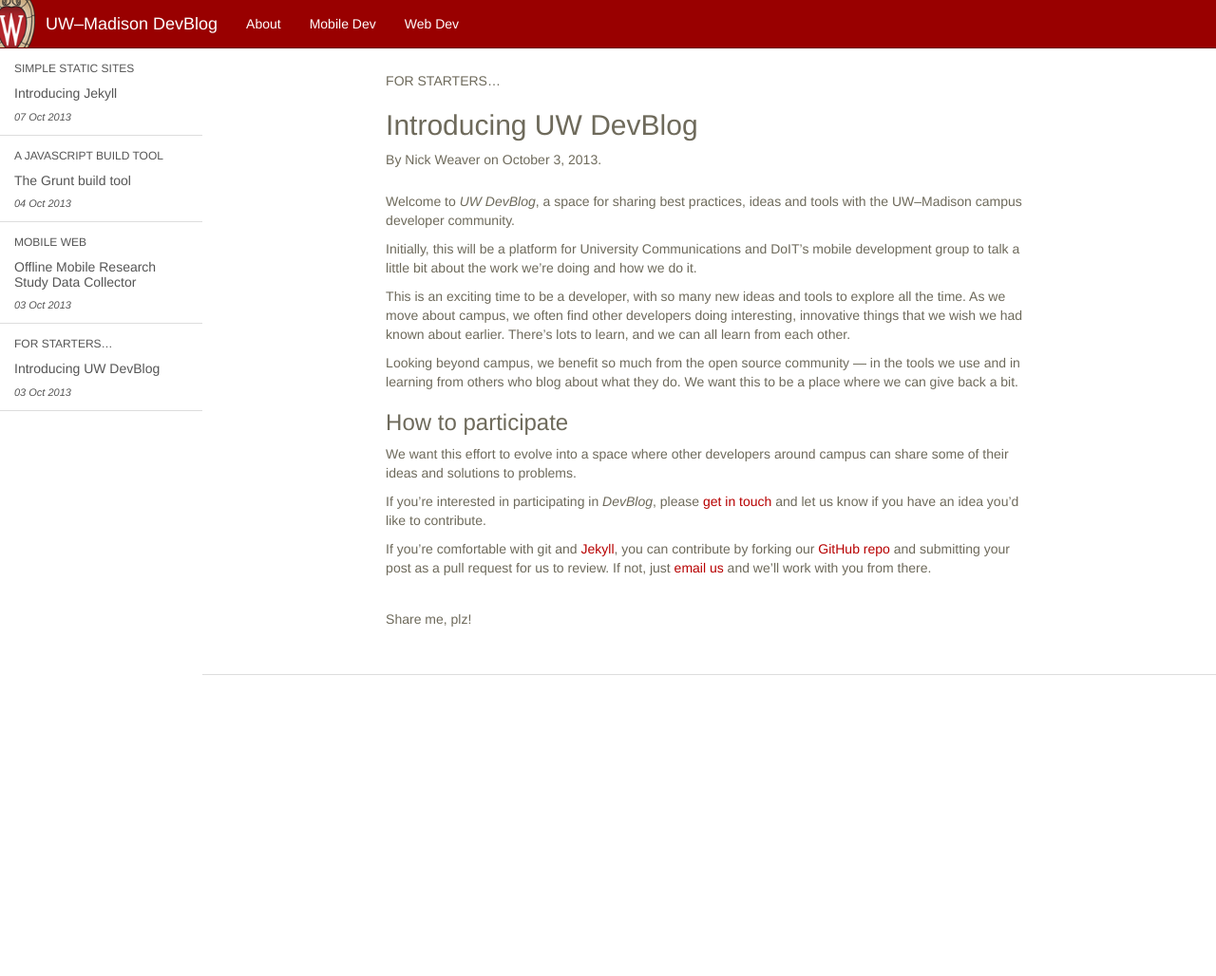
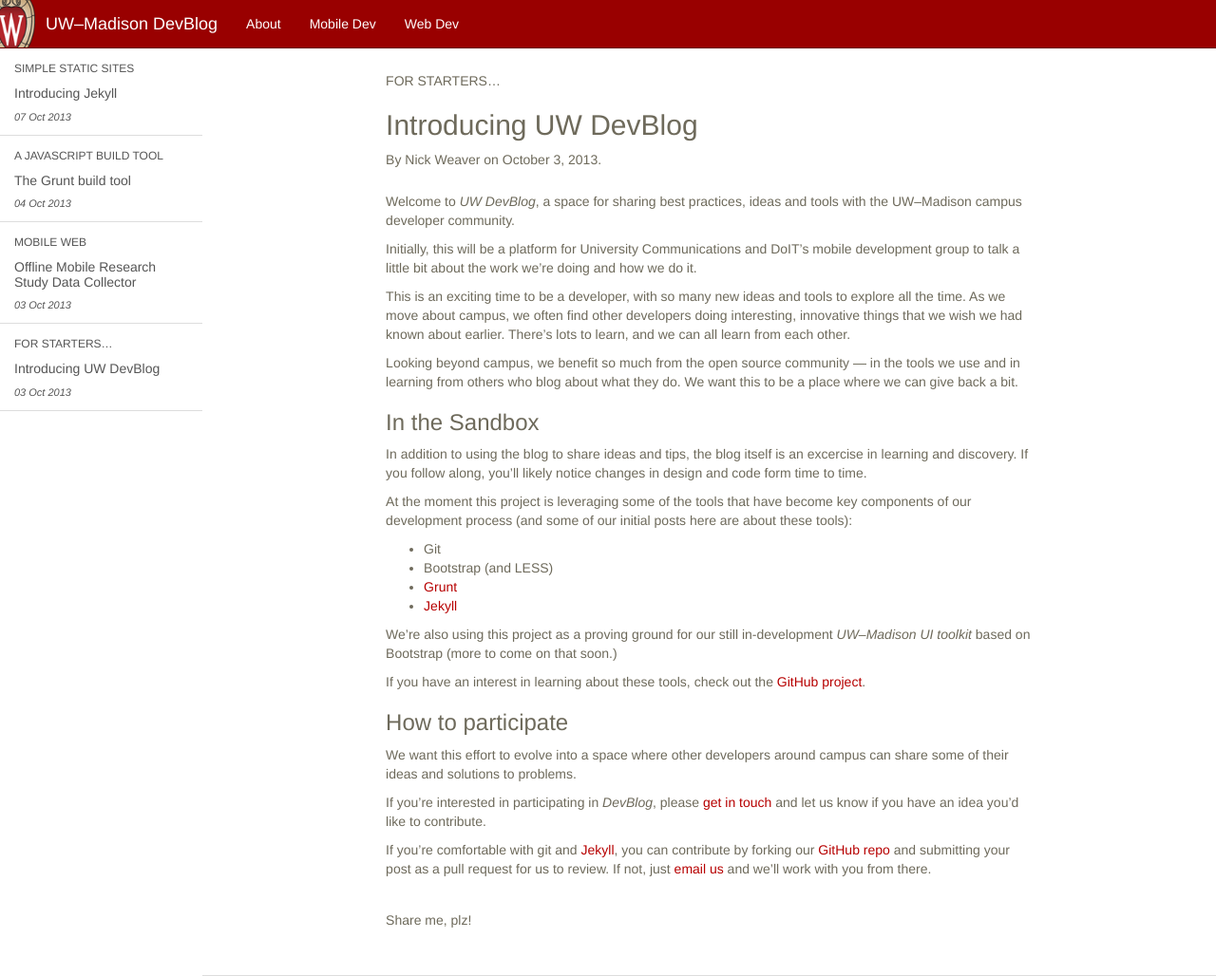
Before and after one commit to UWMadisonUcomm/devblog, a Jekyll site: the page built from _posts/2013-10-3-introducing-uw-devblog.markdown, in a window 1280 px wide and 1028 px high. Shown: the whole window at 95% size. Built offline with Jekyll 4.4.1, drawn with Linux system fonts in a browser that asks for light colours; Markdown is read by kramdown in place of the engine named in the settings.

Commit message:
Expand on the intro post a bit more

```diff
--- a/_posts/2013-10-3-introducing-uw-devblog.markdown
+++ b/_posts/2013-10-3-introducing-uw-devblog.markdown
@@ -12,6 +12,19 @@
 
 Looking beyond campus, we benefit so much from the open source community — in the tools we use and in learning from others who blog about what they do. We want this to be a place where we can give back a bit.
 
+### In the Sandbox
+In addition to using the blog to share ideas and tips, the blog itself is an excercise in learning and discovery. If you follow along, you’ll likely notice changes in design and code form time to time.
+
+At the moment this project is leveraging some of the tools that have become key components of our development process (and some of our initial posts here are about these tools):
+* Git
+* Bootstrap (and LESS)
+* [Grunt]({% post_url 2013-10-4-grunt-build-tool %})
+* [Jekyll]({% post_url 2013-10-07-introducing-jekyll %})
+
+We're also using this project as a proving ground for our still in-development _UW–Madison UI toolkit_ based on Bootstrap (more to come on that soon.)
+
+If you have an interest in learning about these tools, check out the [GitHub project](https://github.com/UWMadisonUcomm/devblog).
+
 ### How to participate
 We want this effort to evolve into a space where other developers around campus can share some of their ideas and solutions to problems.
 
```
